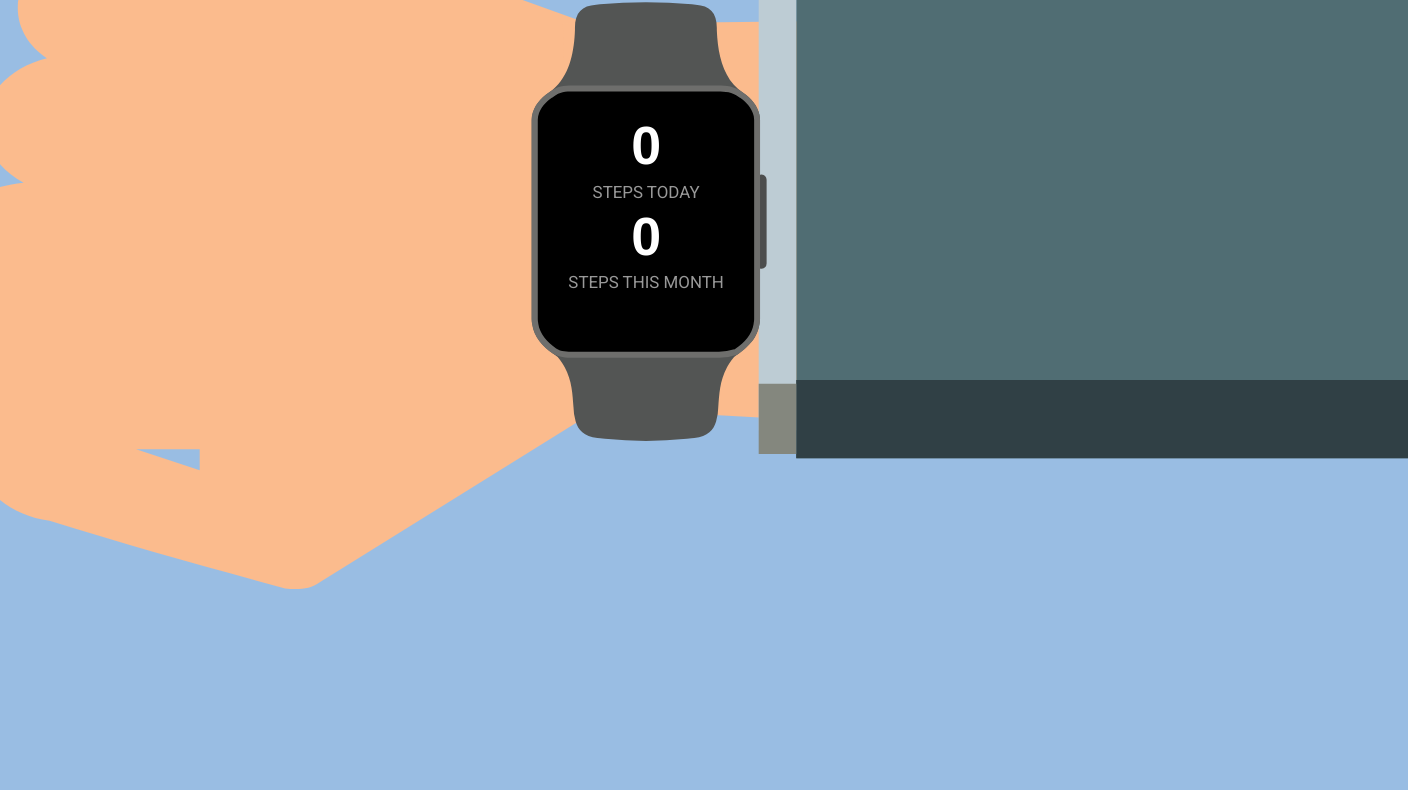
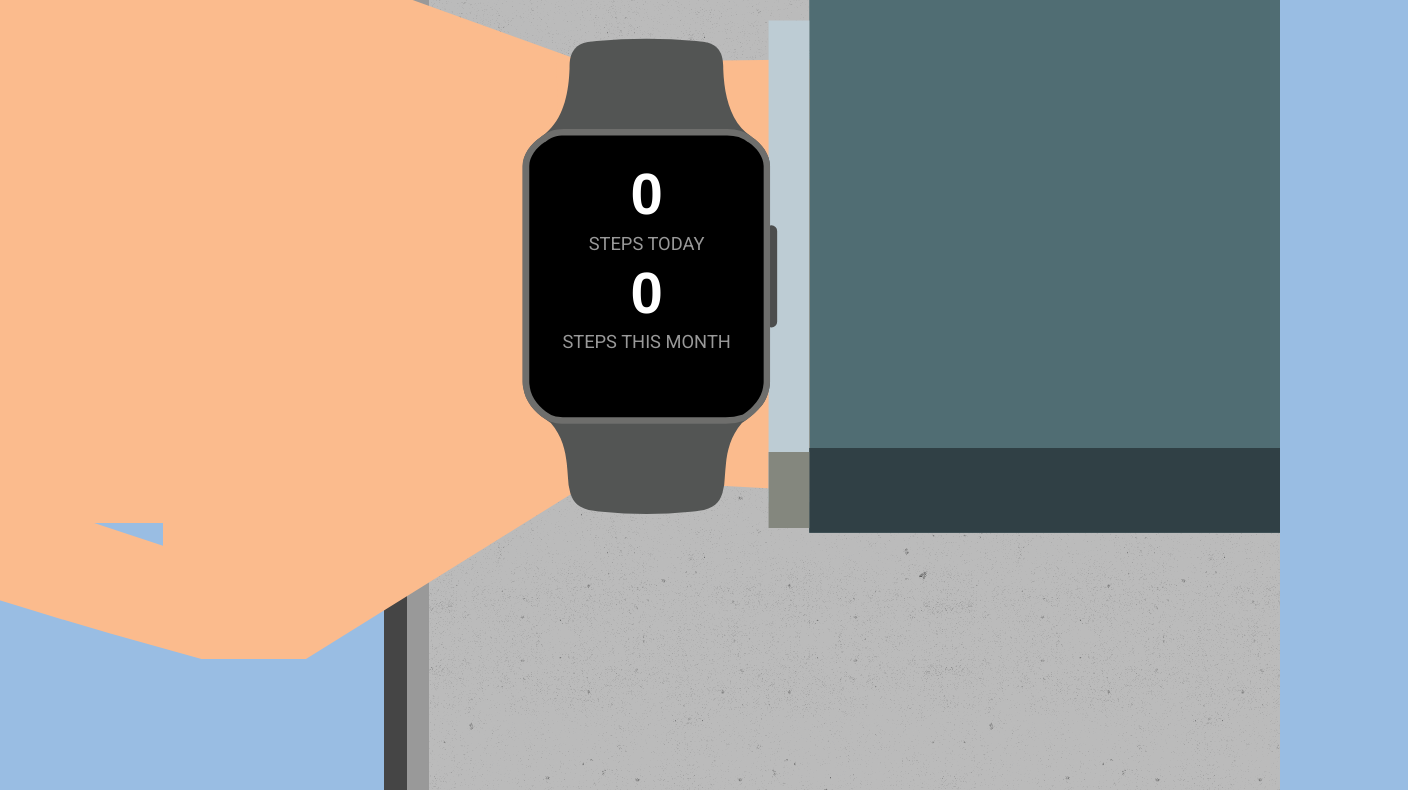
Before and after one commit to haxcodes/fitness-stats, a plain HTML site: page index.html in a window 1280 px wide. Shown: the part 141-931 px from the top of the page, 1408 px wide, since content can reach past the window. Before the commit the page ends 800 px from the top, so only its background shows below. Drawn offline with nearby package versions, Linux system fonts and the light colour scheme; no server answers.

Commit message:
added moving footpath

```diff
--- a/css/main.css
+++ b/css/main.css
@@ -5,8 +5,34 @@
    ========================================================================== */
 body {
   height: 100%;
-  width: 100%;
   overflow: hidden;
+  -webkit-box-sizing: border-box;
+   -moz-box-sizing: border-box;
+        box-sizing: border-box;
+}
+
+.footpath {
+  width: 70%;
+  height: 1600px;
+  background: url(../img/concrete-wall.png) repeat #bbb;
+  position: absolute;
+  right:0;
+  top: -700px;
+  border-left: 45px groove #999;
+  -moz-transition: top 3s ease;
+  -webkit-transition: top 3s ease;
+  -ms-transition: top 3s ease;
+  transition: top 3s ease;
+}
+
+.footpath.moved {
+  top: 0px;
+}
+
+.slab {
+  border-bottom: 3px solid #999;
+  height: 60vh;
+  margin-left: 15px;
 }
 
 
@@ -20,6 +46,8 @@ body {
   width: 100%;
   padding: 15px 0 0;
   text-align: center;
+  height: 100vh;
+  overflow-x: hidden;
 }
 
 body {
@@ -45,28 +73,27 @@ h1, h2 {
 }
 
 #watch-container {
-  margin-top: 50px;
+  margin-top: 80px;
   position: relative;
   font-size: 100%;
   transform-origin: 50% 0;
-  -moz-transform:scale(1);
-  -webkit-transform:scale(1);
-  -ms-transform:scale(1);
-  transform:scale(1);
-  overflow: hidden;
+  -moz-transform:scale(0.3);
+  -webkit-transform:scale(0.3);
+  -ms-transform:scale(0.3);
+  transform:scale(0.3);
   -moz-transition: transform 3s ease, right 2s ease;
   -webkit-transition: transform 3s ease, right 2s ease;
   -ms-transition: transform 3s ease, right 2s ease;
   transition: transform 3s ease, right 2s ease;
-  right: -600px;
+  right: -100%;
 }
 
 @media screen and (min-width: 769px) {
   #watch-container.enlarge {
-    -moz-transform:scale(1.2);
-    -webkit-transform:scale(1.2);
-    -ms-transform:scale(1.2);
-    transform:scale(1.2);
+    -moz-transform:scale(1.3);
+    -webkit-transform:scale(1.3);
+    -ms-transform:scale(1.3);
+    transform:scale(1.3);
     right: 0;
   }
 }
@@ -99,31 +126,31 @@ h1, h2 {
 
 @media screen and (max-width: 768px) {
   #watch-container {
-    margin-top:80px;
     position: absolute;
+    right: -800px;
   }
 
   #watch-container.enlarge {
-    -moz-transform:scale(2);
-    -webkit-transform:scale(2);
-    -ms-transform:scale(2);
-    right: -150px;
+    -moz-transform:scale(1);
+    -webkit-transform:scale(1);
+    -ms-transform:scale(1);
+    right: -370px;
   }
 
   .odometer {
-    font-size: 20px;
+    font-size: 40px;
     font-weight: bold;
   }
 
   #watch-container img {
-    height: 300px;
+    height: 500px;
   }
 
   .watchface {
     text-align: center;
     position: absolute;
     /*background: red;*/
-    top:28%;
+    top:27%;
     left: 43.5%;
     width: 13.8%;
     height: 35%;
@@ -134,7 +161,7 @@ h1, h2 {
 
   .step-label {
     text-transform: uppercase;
-    font-size: 8px;
+    font-size: 12px;
     font-weight: 400;
     color: #999;
     padding-bottom:10px;
--- a/index.html
+++ b/index.html
@@ -2,13 +2,15 @@
 <!--[if lt IE 7]>      <html class="no-js lt-ie9 lt-ie8 lt-ie7" lang=""> <![endif]-->
 <!--[if IE 7]>         <html class="no-js lt-ie9 lt-ie8" lang=""> <![endif]-->
 <!--[if IE 8]>         <html class="no-js lt-ie9" lang=""> <![endif]-->
-<!--[if gt IE 8]><!--> <html class="no-js" lang=""> <!--<![endif]-->
+<!--[if gt IE 8]><!-->
+<html class="no-js" lang=""> <!--<![endif]-->
   <head>
     <meta charset="utf-8">
     <meta http-equiv="X-UA-Compatible" content="IE=edge,chrome=1">
-        <title></title>
+    <title>On the Trot with Aonghas</title>
     <meta name="description" content="Aonghas's Activity Stats">
-        <meta name="viewport" content="width=device-width, user-scalable=no, initial-scale=1">
+    <meta name="viewport" content="width=device-width, user-scalable=no, initial-scale=1, maximum-scale=1">
+    <meta name="apple-mobile-web-app-capable" content="yes" />
     <link rel="apple-touch-icon" href="apple-touch-icon.png">
     <link href="https://fonts.googleapis.com/css?family=Roboto:300,400,500,700" rel="stylesheet">
 
@@ -22,7 +24,13 @@
     <script src="js/vendor/modernizr-2.8.3-respond-1.4.2.min.js"></script>
   </head>
   <body>
-    <div class="container header text-center">
+    <div class="footpath">
+      <div class="slab"></div>
+      <div class="slab"></div>
+      <div class="slab"></div>
+      <div class="slab"></div>
+    </div>
+    <div class="container text-center">
       <img class="title-img" src="img/title-ottblue.png">
       <div id="watch-container">
         <img src="img/wristwatch-01.svg">
--- a/js/main.js
+++ b/js/main.js
@@ -1,11 +1,21 @@
+// Main functions for fitness stats
+var totalSteps = function(data) {
+  return _.reduce(_.filter(data, function(day) {
+            return _.where(day.summary, {activity: 'walking' }).length > 0 }), function(memo, day) {
+              return _.findWhere(day.summary, {activity: 'walking'}).steps + memo;
+            }, 0);
+};
+
+var init = function() {
   var date = new Date();
   var monthString = date.getFullYear() + '-' + (date.getMonth() + 1)
   var dateString = date.getFullYear() + '-' + (date.getMonth() + 1) + '-' + (date.getDate());
 
-$(document).ready(function(){
+
+  $(".footpath").addClass('moved');
+
+  setTimeout(function() {
     $("#watch-container").addClass('enlarge');
-});
-
 
     $.ajax({
       url: "https://hax.codes/fit/api/steps/daily/" + monthString
@@ -22,13 +32,16 @@ $.ajax({
         $('.day-steps').html(totalSteps(data));
       }, 2000);
     });
+  }, 1000);
 
-var totalSteps = function(data) {
-  return _.reduce(_.filter(data, function(day) {
-            return _.where(day.summary, {activity: 'walking' }).length > 0 }), function(memo, day) {
-              return _.findWhere(day.summary, {activity: 'walking'}).steps + memo;
-            }, 0);
-};
+
+
+}
+
+$(document).ready(function(){
+  document.body.style.background = '#99' + _.times(2, function(n) { return _.random(160,255).toString(16) }).join('');
+  init();
+});
 
 window.odometerOptions = {
   auto: false,
@@ -37,5 +50,3 @@ window.odometerOptions = {
   duration: 3000,
   theme: 'default'
 };
-
-document.body.style.background = '#99' + _.times(2, function(n) { return _.random(160,255).toString(16) }).join('');
```
Also changed, not shown: img/concrete-wall.png (added), 1 other file. Lines whose indentation alone changed are shown as unchanged.
